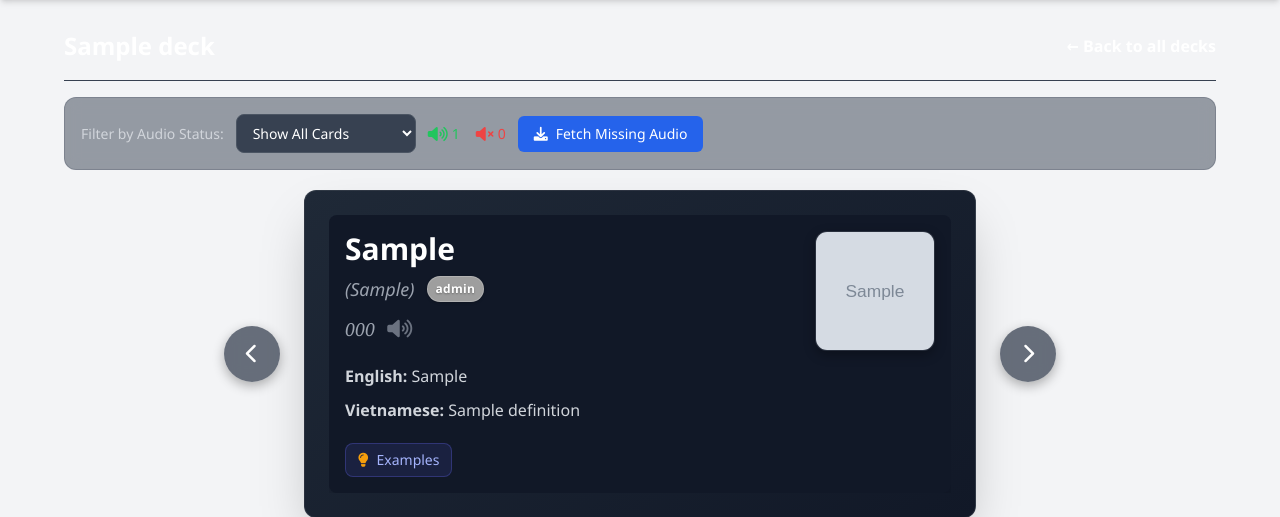
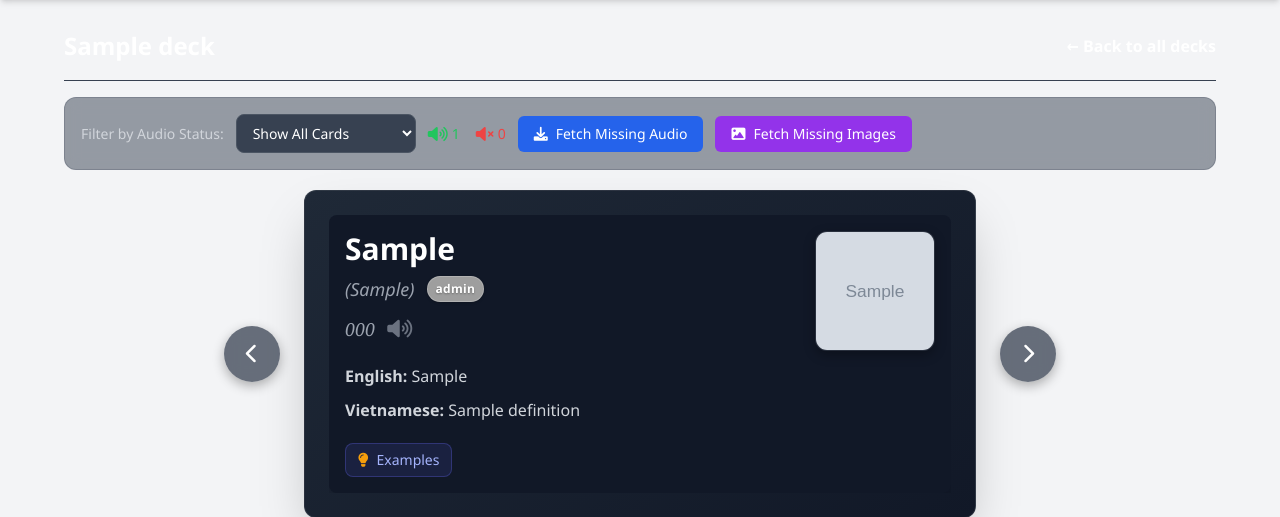
Before and after one commit to nam27062002/learn-vocabulary, a Django app: page /decks/1/ in a window 1280 px wide. Shown: the part 64-581 px from the top of the page. Run offline with Django 5.2, Linux system fonts and the light colour scheme; a user stored in the database is signed in; tables that the repository leaves empty hold one stand-in row (values such as "Sample post"); grey boxes marked "Sample" are stand-in pictures; some libraries are stand-ins or nearby versions.

Commit message:
feat: add Fetch Missing Images button to deck detail

```diff
--- a/vocabulary/templates/vocabulary/deck_detail.html
+++ b/vocabulary/templates/vocabulary/deck_detail.html
@@ -136,6 +136,15 @@
     >
       <i class="fas fa-download"></i>
       {{ manual_texts.fetch_missing_audio }}
+    </button>
+
+    <!-- Fetch Missing Images Button -->
+    <button
+      id="fetch-missing-images-btn"
+      class="bg-purple-600 hover:bg-purple-700 text-white px-4 py-2 rounded-md text-sm font-medium transition-colors duration-200 flex items-center gap-2"
+    >
+      <i class="fas fa-image"></i>
+      Fetch Missing Images
     </button>
   </div>
 
```
